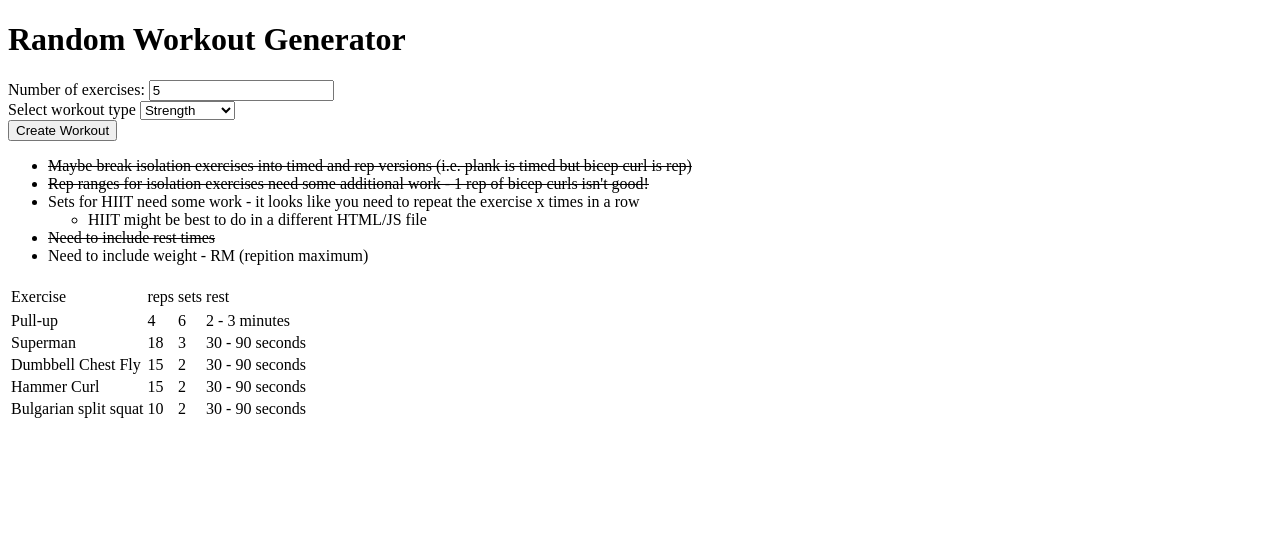
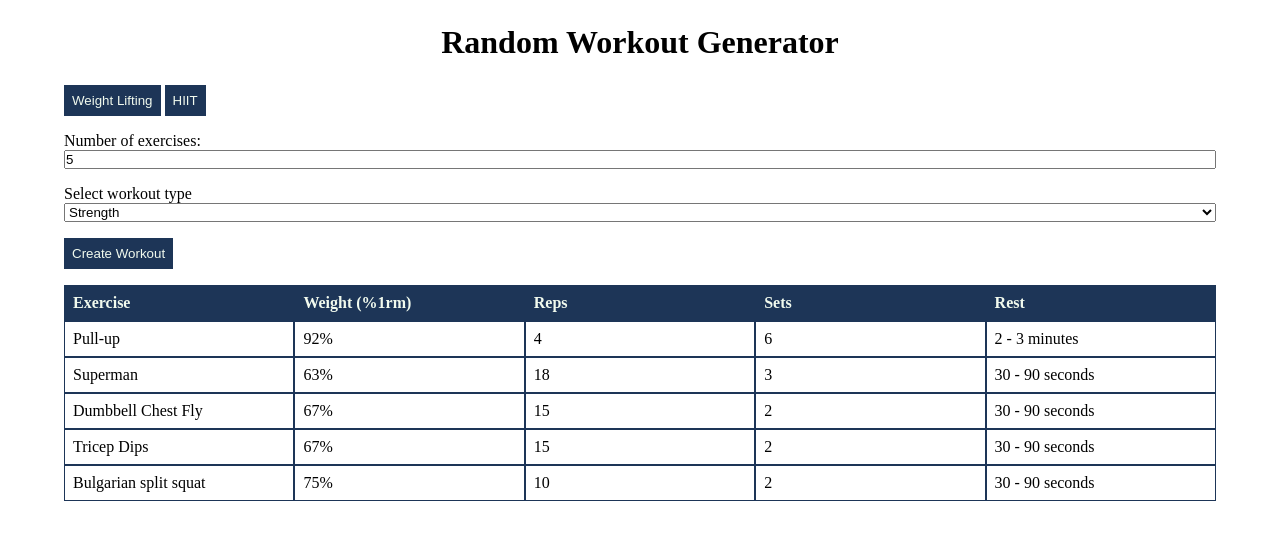
Before and after one commit to cdevelopment010/Web-Dev-Journey-Week-6, a plain HTML site: page Sites/Random-workout-generator/index.html in a window 1280 px wide. Both pictures are taken after typing "5" into the empty fields and a click on the button "Create Workout". Drawn offline with Linux system fonts and the light colour scheme.

Commit message:
Update to Random Workout Generator

```diff
--- a/Sites/Random-workout-generator/index.html
+++ b/Sites/Random-workout-generator/index.html
@@ -5,6 +5,8 @@
     <meta http-equiv="X-UA-Compatible" content="IE=edge">
     <meta name="viewport" content="width=device-width, initial-scale=1.0">
     <title>Sites | Random Workout Generator</title>
+
+    <link rel="stylesheet" href="./style.css">
 </head>
 <body>
 
@@ -13,12 +15,18 @@
             Random Workout Generator
         </h1>
 
-        <section>
+
+        <section class="exerciseType">
+            <button id="selectWeightLifting">Weight Lifting</button>
+            <button id="selectHiit">HIIT</button>
+        </section>
+
+        <section id="weightLifting">
 
             <form>
                 <div class="form-item">
                     <label for="numberExcersie">Number of exercises:</label>
-                    <input type="number" name="numberExercises" id="numberExercises">
+                    <input type="number" name="numberExercises" id="numberExercises" max="32">
                 </div>
                 <div class="form-item">
                     <label for="workoutType">Select workout type</label>
@@ -26,30 +34,42 @@
                         <option value="Strength">Strength</option>
                         <option value="Hypertrophy">Hypertrophy</option>
                         <option value="Endurance">Endurance</option>
-                        <option value="HIIT">HIIT</option>
                     </select>
                 </div>
-                <button type="button" onclick="generateExercise()">Create Workout</button>
+                <button type="button" id="btnWeightLiftingWorkout">Create Workout</button>
             </form>
 
         </section>
 
-        <section class="notes">
-            <ul>
-                <li style="text-decoration: line-through;">Maybe break isolation exercises into timed and rep versions (i.e. plank is timed but bicep curl is rep)</li>
-                <li style="text-decoration: line-through;">Rep ranges for isolation exercises need some additional work - 1 rep of bicep curls isn't good! </li>
-                <li>Sets for HIIT need some work - it looks like you need to repeat the exercise x times in a row
-                    <ul>
-                        <li>HIIT might be best to do in a different HTML/JS file</li>
-                    </ul>
-
-                </li>
-                <li style="text-decoration: line-through;">Need to include rest times</li>
-                <li>Need to include weight - RM (repition maximum)</li>
-            </ul>
+        <section id="hiit" class="hidden">
+            <form>
+                <div class="form-item">
+                    <label for="numberExercisesHiit">Number of exercises:</label>
+                    <input type="number" name="numberExercisesHiit" id="numberExercisesHiit"  max="35">
+                </div>
+                <div class="form-item">
+                    <label for="hiitRounds">Number of rounds:</label>
+                    <input type="number" name="hiitRounds" id="hiitRounds">
+                </div>
+                <div class="form-item">
+                    <label for="hiitWork">Working time (seconds):</label>
+                    <input type="number" name="hiitWork" id="hiitWork">
+                </div>
+                <div class="form-item">
+                    <label for="hiitRest">Rest time (seconds):</label>
+                    <input type="number" name="hiitRest" id="hiitRest">
+                </div>
+                <button type="button" id="btnHiitWorkout">Create Workout</button>
+            </form>
         </section>
 
+
+
+
+
         <section id="exerciseTable">
+
+
 
         </section>
     </main>
--- a/Sites/Random-workout-generator/index.js
+++ b/Sites/Random-workout-generator/index.js
@@ -32,6 +32,7 @@ let exerciseIsolation = [
     "V-Sits",
     "Bicycle Kicks",
     "Russian Twists",
+    "Commandos",
 
     // timed exercises
     "Plank",
@@ -45,24 +46,168 @@ let exerciseIsolationTimed = [
     "Wall Sit"
 ];
 
+let exerciseHiit = [
+    "Bulgarian split squat",
+    "Lunge",
+    "Glute Bridge",
+    "Standing Calf Raise",
+    "Good Mornings",
+    "Superman",
+    "Press Up",
+    "Tricep Dips",
+    "Sit Ups",
+    "V-Sits",
+    "Bicycle Kicks",
+    "Russian Twists",
+    "Commandos",
+    "Plank",
+    "Side Plank",
+    "Wall Sit",
+    "Squat",
+    "Jumping Jacks",
+    "High Knees",
+    "Jog",
+    "Sprint",
+    "Mountain Climbers",
+    "Shadow Boxing",
+    "Burpees",
+    "Tuck Jumps",
+    "Squat Jumps"
+
+];
+
+let rm = {
+    1: "100%",
+    2: "97%",
+    3: "94%",
+    4: "92%",
+    5: "89%",
+    6: "86%",
+    7: "83%",
+    8: "81%",
+    9: "78%",
+    10: "75%",
+    11: "73%",
+    12: "71%",
+    13: "70%",
+    14: "68%",
+    15: "67%",
+    16: "65%",
+    17: "64%",
+    18: "63%",
+    19: "61%",
+    20: "60%",
+    21: "59%",
+    22: "58%",
+    23: "57%",
+    24: "56%",
+    25: "55%",
+    26: "54%",
+    27: "53%",
+    28: "52%",
+    29: "51%",
+    30: "50%"
+
+}
+
+
+let weightLiftingWorkout = document.getElementById("selectWeightLifting");
+let hiitWorkout = document.getElementById("selectHiit");
+let weightLiftingSection = document.getElementById("weightLifting");
+let hiitSection = document.getElementById("hiit");
+let createWorkoutWeightLifting = document.getElementById("btnWeightLiftingWorkout");
+let createWorkoutHiit = document.getElementById("btnHiitWorkout");
 
 
 
+
+
+generateExercise();
+
+weightLiftingWorkout.addEventListener("click", function() {
+    hiitSection.classList.add("hidden");
+    weightLiftingSection.classList.remove("hidden");
+});
+
+hiitWorkout.addEventListener("click", function() {
+    weightLiftingSection.classList.add("hidden");
+    hiitSection.classList.remove("hidden");
+});
+
+
+createWorkoutWeightLifting.addEventListener("click", generateExercise);
+createWorkoutHiit.addEventListener("click", generateHiit);
+
+
+
+let tableExercise = document.getElementById("exerciseTable");
+
+tableExercise.addEventListener("click", function(event) {
+    if (event.target.matches("div")) {
+        document.getElementById(event.target.id).parentElement.classList.toggle("done");
+    }
+})
+
+// Functions
+
+
+function generateHiit() {
+    let exerciseTable = document.getElementById("exerciseTable");
+    let numberExercises = document.getElementById("numberExercisesHiit").value;
+    let numberRounds = document.getElementById("hiitRounds").value;
+    let workTime = document.getElementById("hiitWork").value;
+    let restTime = document.getElementById("hiitRest").value;
+    let exerciseList = [];
+    let innerHTMLString = `<h2>Number of rounds to complete: ${numberRounds}</h2>
+                            <div class="containerMain">
+                                <div class="container containerHiit">
+                                    <div class="fw-bold">Exercise</div>
+                                    <div class="fw-bold">Reps</div>
+                                    <div class="fw-bold">Rest</div>
+                                </div>
+                            `;
+
+
+    for (let i = 0; i < numberExercises; i++){
+        let exerciseType = "HIIT";
+        // Get exercise
+        exerciseList =  exerciseFunc(exerciseList,exerciseType);
+        exercise=exerciseList[i];
+
+        innerHTMLString += `<div id="id-${i}" class="container containerHiit">
+                                <div id = "class-${i}">${exerciseList[i]}</div>
+                                <div id = "class-${i}">${workTime + " seconds"}</div>
+                                <div id = "class-${i}">${restTime + " seconds"}</div>
+                            </div>
+                            `;
+
+
+
+    }
+
+    innerHTMLString += "</div>";
+    exerciseTable.innerHTML = innerHTMLString;
+
+
+
+
+}
 
 
 function generateExercise() {
     let exerciseTable = document.getElementById("exerciseTable");
     let numberExercises = document.getElementById("numberExercises").value;
     let exerciseList = [];
-    let innerHTMLString = `<table>
-                                <th>
-                                    <tr>
-                                        <td>Exercise</td>
-                                        <td>reps</td>
-                                        <td>sets</td>
-                                        <td>rest</td>
-                                    <tr>
-                                </th>`;
+
+    let innerHTMLString = `<div class="containerMain">
+                                <div class="container">
+                                <div class="fw-bold">Exercise</div>
+                                <div class="fw-bold">Weight (%1rm)</div>
+                                <div class="fw-bold">Reps</div>
+                                <div class="fw-bold">Sets</div>
+                                <div class="fw-bold">Rest</div>
+                                </div>
+        `;
 
 
     for (let i = 0; i < numberExercises; i++) {
@@ -70,6 +215,7 @@ function generateExercise() {
         let rep;
         let set;
         let rest;
+        let maxWeight;
         let exerciseType;
         let exercise;
 
@@ -94,19 +240,27 @@ function generateExercise() {
         // rest per exercise
         rest = restRange(exerciseType);
 
+        //Maximum weight per exercise
 
+        if (String(rep).includes("Seconds") ) {
+            maxWeight="-";
+        } else {
+            maxWeight = rm[rep];
+        }
 
-
-        innerHTMLString += `<tr>
-                        <td>${exerciseList[i]}</td>
-                        <td>${rep}</td>
-                        <td>${set}</td>
-                        <td>${rest}</td>
-                    </tr>`;
+        innerHTMLString += `
+                                <div id="id-${i}" class="container">
+                                    <div id = "class-${i}">${exerciseList[i]}</div>
+                                    <div id = "class-${i}">${maxWeight}</div>
+                                    <div id = "class-${i}">${rep}</div>
+                                    <div id = "class-${i}">${set}</div>
+                                    <div id = "class-${i}">${rest}</div>
+                                </div>
+                                `;
 
     }
 
-    innerHTMLString += "</table>"
+    innerHTMLString += "</div>";
     exerciseTable.innerHTML = innerHTMLString;
 
 }
@@ -126,8 +280,6 @@ function repRange(exerciseType, timed) {
             rep = Math.floor(Math.random() * (12 - 5) + 6);
         } else if (workoutType == "Endurance") {
             rep = Math.floor(Math.random() * (20 - 12) + 13);
-        } else if (workoutType == "HIIT") {
-            rep =  hiitReps[Math.floor(Math.random() * hiitReps.length)] + " Seconds";
         }
     } else if (exerciseIsolationTimed.indexOf(timed) != -1) {
         rep =  hiitReps[Math.floor(Math.random() * hiitReps.length)] + " Seconds";
@@ -145,6 +297,9 @@ function exerciseFunc(arr,type) {
 
     if (type == "Compound") {
         exercise = exerciseCompound[Math.floor(Math.random() * exerciseCompound.length)];
+    } else if (type == "HIIT") {
+        exercise = exerciseHiit[Math.floor(Math.random() * exerciseHiit.length)];
+
     } else  {
         exercise = exerciseIsolation[Math.floor(Math.random() * exerciseIsolation.length)];
     }
@@ -173,11 +328,7 @@ function setRange(exerciseType) {
             set = Math.floor(Math.random() * (5 - 2) + 3);
         } else if (workoutType == "Endurance") {
             set = Math.floor(Math.random() * (3 - 1) + 2);
-        } else if (workoutType == "HIIT") {
-            set =  Math.floor(Math.random() * (3 - 1) + 2);
         }
-    } else if (exerciseType == "Isolation-timed") {
-        set = Math.floor(Math.random() * (3 - 1) + 2);
     } else {
         set = Math.floor(Math.random() * (3 - 1) + 2);
     }
@@ -199,6 +350,8 @@ function restRange(exerciseType) {
             rest = "2 - 3 minutes";
         } else if (workoutType == "Hypertrophy") {
             rest = "1 - 3 minutes";
+        } else {
+            rest = "30 - 90 seconds";
         }
     } else {
         rest = "30 - 90 seconds";
--- /dev/null
+++ b/Sites/Random-workout-generator/style.css
@@ -0,0 +1,83 @@
+/* coolors link
+
+https://coolors.co/e63946-f1faee-a8dadc-457b9d-1d3557
+*/
+
+:root {
+    --primary: #e63946;
+    --secondary: #1d3557;
+    --tertiary: #f1faee;
+    --quaternary: #a8dadc;
+    --quinary: #457b9d;
+}
+
+
+* {
+    margin: 0;
+    padding: 0;
+    box-sizing: border-box;
+}
+
+main {
+    width: 90%;
+    margin: 1.5rem auto;
+}
+
+h1 {
+    text-align: center;
+    margin-bottom: 1.5rem;
+}
+section {
+    margin-bottom: 1rem;
+}
+
+button {
+    padding: 0.5rem;
+    border: none;
+    background: var(--secondary);
+    color: var(--tertiary);
+}
+
+
+
+.hidden {
+    display: none;
+}
+
+.container {
+    display: grid;
+    grid-template-columns: repeat(5,1fr);
+    justify-content: center;
+    align-items: stretch;
+
+}
+
+.containerHiit {
+    grid-template-columns: repeat(3,1fr);
+
+
+}
+
+.fw-bold {
+    font-weight: bold;
+    background-color: var(--secondary);
+    color: var(--tertiary);
+}
+
+.container > div, .containerHiit > div {
+    border: 1px solid var(--secondary);
+    padding: 0.5rem;
+}
+
+
+
+
+.form-item {
+    display: grid;
+    margin-bottom: 1rem;
+}
+
+
+.done {
+    background: var(--primary);
+}
```
